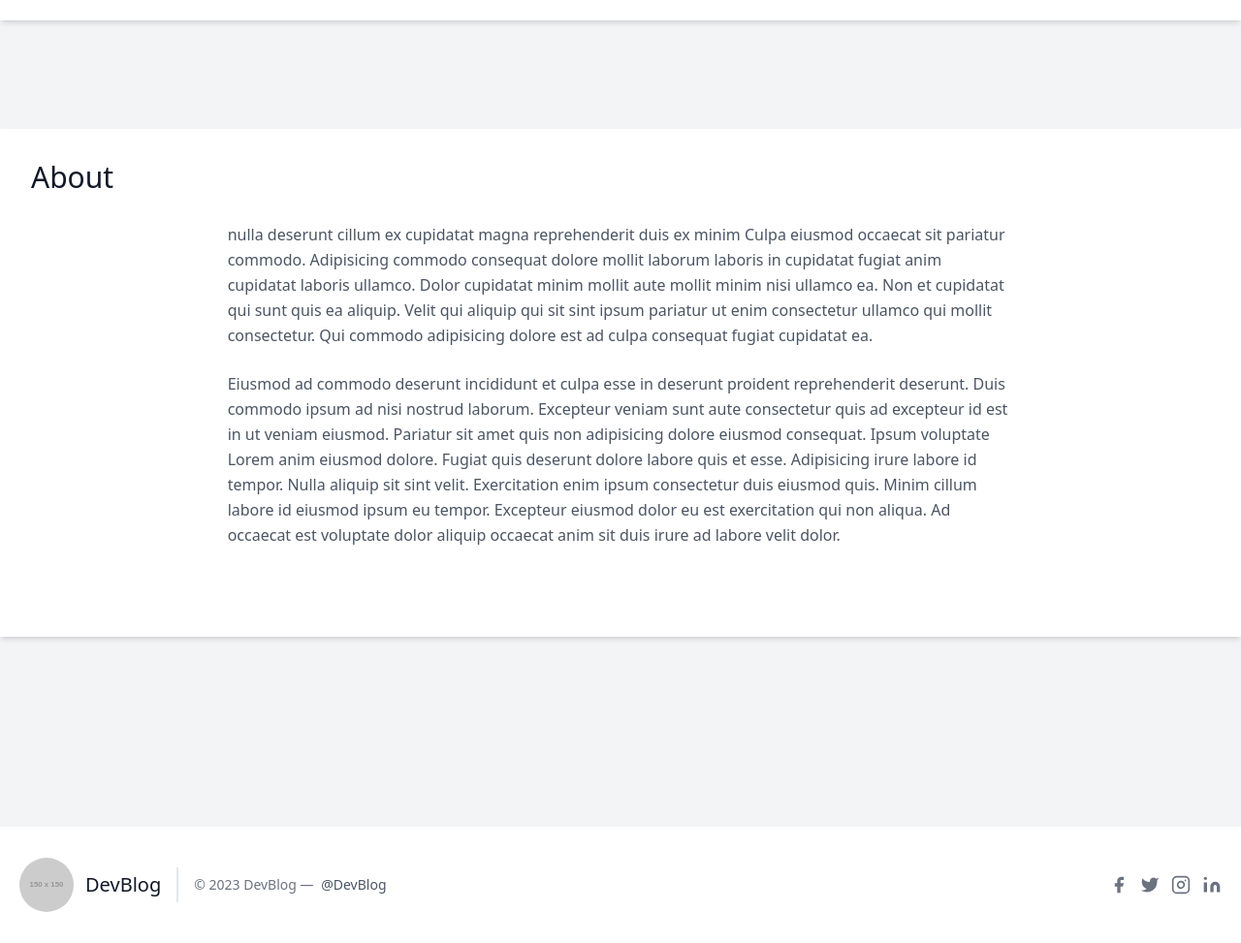
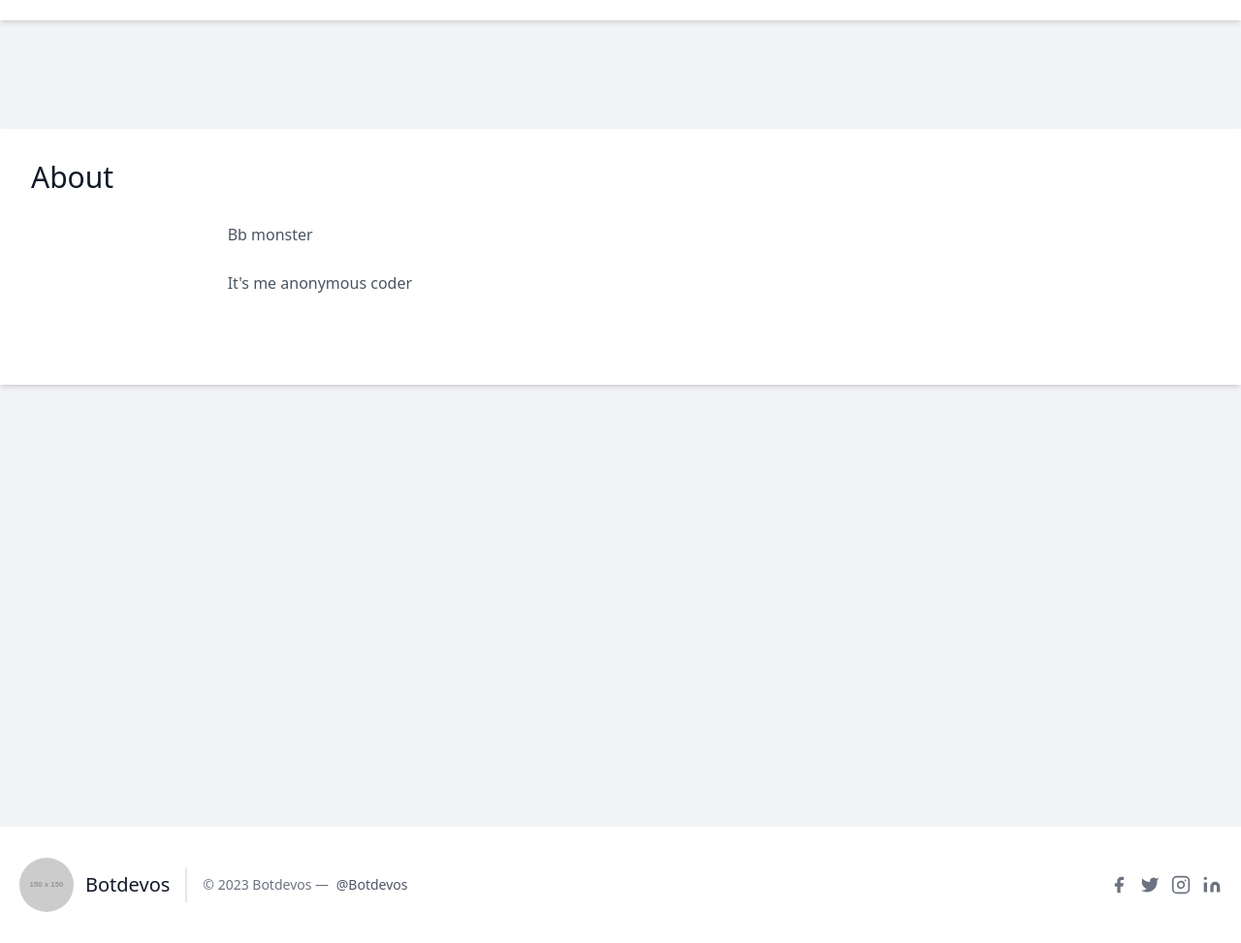
Before and after one commit to wakiteq00/Webt, a website built with Vite: page src/about.html in a window 1280 px wide. Shown: the part 83-1056 px from the top of the page at 97% size. Built offline with nearby package versions, Linux system fonts and the light colour scheme; placeholder pictures from the web are drawn by us.

Commit message:
Update about.html

```diff
--- a/src/about.html
+++ b/src/about.html
@@ -97,13 +97,10 @@
             About
           </h1>
           <p class="lg:w-2/3 mx-auto leading-relaxed text-base my-3">
-            nulla deserunt cillum ex cupidatat magna reprehenderit duis ex minim
-            Culpa eiusmod occaecat sit pariatur commodo. Adipisicing commodo consequat dolore mollit laborum laboris in cupidatat fugiat anim cupidatat laboris ullamco. Dolor cupidatat minim mollit aute mollit minim nisi ullamco ea.
-Non et cupidatat qui sunt quis ea aliquip. Velit qui aliquip qui sit sint ipsum pariatur ut enim consectetur ullamco qui mollit consectetur. Qui commodo adipisicing dolore est ad culpa consequat fugiat cupidatat ea.
+            Bb monster
           </p>
           <p class="lg:w-2/3 mx-auto leading-relaxed text-base my-3">
-            Eiusmod ad commodo deserunt incididunt et culpa esse in deserunt proident reprehenderit deserunt. Duis commodo ipsum ad nisi nostrud laborum. Excepteur veniam sunt aute consectetur quis ad excepteur id est in ut veniam eiusmod. Pariatur sit amet quis non adipisicing dolore eiusmod consequat. Ipsum voluptate Lorem anim eiusmod dolore. Fugiat quis deserunt dolore labore quis et esse. Adipisicing irure labore id tempor.
-Nulla aliquip sit sint velit. Exercitation enim ipsum consectetur duis eiusmod quis. Minim cillum labore id eiusmod ipsum eu tempor. Excepteur eiusmod dolor eu est exercitation qui non aliqua. Ad occaecat est voluptate dolor aliquip occaecat anim sit duis irure ad labore velit dolor.
+            It's me anonymous coder
           </p>
         </div>
         </div>
@@ -122,18 +119,18 @@ Nulla aliquip sit sint velit. Exercitation enim ipsum consectetur duis eiusmod q
             src="https://via.placeholder.com/150x150"
             alt=""
           />
-          <span class="ml-3 text-xl">DevBlog</span>
+          <span class="ml-3 text-xl">Botdevos</span>
         </a>
         <p
           class="text-sm text-gray-500 sm:ml-4 sm:pl-4 sm:border-l-2 sm:border-gray-200 sm:py-2 sm:mt-0 mt-4"
         >
-          © 2023 DevBlog —
+          © 2023 Botdevos —
           <a
             href="#"
             class="text-gray-600 ml-1"
             rel="noopener noreferrer"
             target="_blank"
-            >@DevBlog</a
+            >@Botdevos</a
           >
         </p>
         <span
```
